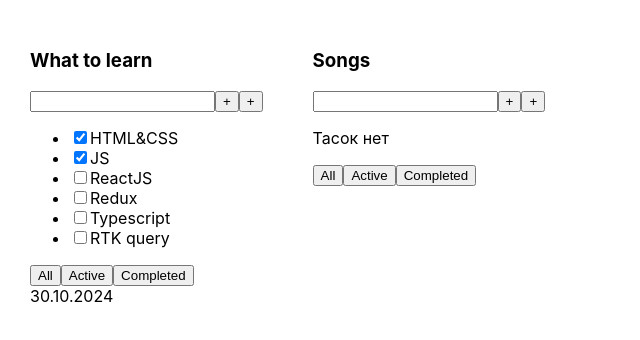
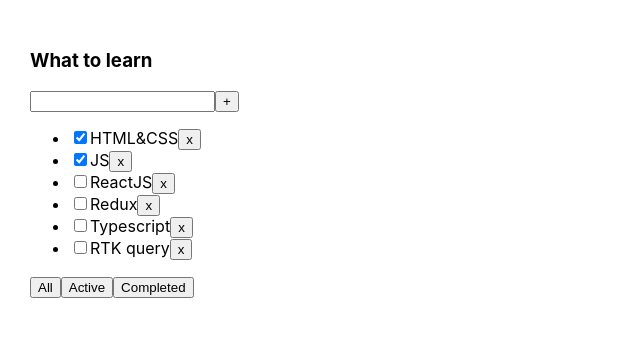
Before and after one commit to YurySamsonenka/todolist-incubator, a React (Create React App) app: page / in a window 1280 px wide. Shown: the top 340 px of the page, without its empty margins (0-640 px from the left). Built offline with nearby package versions, Linux system fonts and the light colour scheme.

Commit message:
Сделал 02 - Спринт 01, неделя 2. ДЗ не было

```diff
--- a/src/App.tsx
+++ b/src/App.tsx
@@ -1,4 +1,4 @@
-import React from 'react';
+import React, { useState } from 'react';
 import './App.css';
 import { Todolist } from './Todolist';
 
@@ -7,27 +7,43 @@
 	title: string
 	isDone: boolean
 }
+export type FilterValues = 'all' | 'active' | 'completed'
 
 function App() {
-	const tasks1: Task[] = [
+	const [tasks, setTasks] = useState<Task[]>([
 		{ id: 1, title: 'HTML&CSS', isDone: true },
 		{ id: 2, title: 'JS', isDone: true },
 		{ id: 3, title: 'ReactJS', isDone: false },
 		{ id: 4, title: 'Redux', isDone: false },
 		{ id: 5, title: 'Typescript', isDone: false },
 		{ id: 6, title: 'RTK query', isDone: false },
-	];
+	]);
 
-	const tasks2: Task[] = [
-		// { id: 1, title: 'Hello world', isDone: true },
-		// { id: 2, title: 'I am Happy', isDone: false },
-		// { id: 3, title: 'Yo', isDone: false },
-	];
+	const [filter, setFilter] = useState<FilterValues>('all');
+
+	let tasksForTodolist = tasks;
+	if (filter === 'active') {
+		tasksForTodolist = tasks.filter(t => !t.isDone);
+	}
+	if (filter === 'completed') {
+		tasksForTodolist = tasks.filter(t => t.isDone);
+	}
+
+	const removeTask = (taskId: number) => {
+		const filteredTasks = tasks.filter(t => t.id !== taskId);
+		setTasks(filteredTasks);
+	};
+
+	const changeFilter = (filter: FilterValues) => {
+		setFilter(filter);
+	};
 
 	return (
 		<div className="App">
-			<Todolist title="What to learn" tasks={tasks1} data={'30.10.2024'} />
-			<Todolist title="Songs" tasks={tasks2} />
+			<Todolist title="What to learn"
+				tasks={tasksForTodolist}
+				removeTask={removeTask}
+				changeFilter={changeFilter} />
 		</div>
 	);
 }
--- a/src/Button.tsx
+++ b/src/Button.tsx
@@ -1,7 +1,8 @@
 type Props = {
 	title: string
+	onClick?: () => void
 }
 
-export const Button = ({ title }: Props) => {
-	return <button>{title}</button>
-}
+export const Button = ({ title, onClick }: Props) => {
+	return <button onClick={onClick}>{title}</button>;
+};
--- a/src/Todolist.tsx
+++ b/src/Todolist.tsx
@@ -1,20 +1,20 @@
 import React from 'react';
-import { Task } from './App';
+import { FilterValues, Task } from './App';
 import { Button } from './Button';
 
 type Props = {
 	title: string
 	tasks: Task[]
-	data?: string
+	removeTask: (taskId: number) => void
+	changeFilter: (filter: FilterValues) => void
 }
 
-export const Todolist = ({ title, tasks, data }: Props) => {
+export const Todolist = ({ title, tasks, removeTask, changeFilter }: Props) => {
 	return (
 		<div>
 			<h3>{title}</h3>
 			<div>
 				<input />
-				<button>+</button>
 				<Button title={'+'} />
 			</div>
 			{tasks.length === 0 ? (
@@ -26,17 +26,17 @@
 							<li key={t.id}>
 								<input type="checkbox" checked={t.isDone} />
 								<span>{t.title}</span>
+								<Button title={'x'} onClick={() => removeTask(t.id)} />
 							</li>
 						);
 					})}
 				</ul>
 			)}
 			<div>
-				<Button title={'All'} />
-				<Button title={'Active'} />
-				<Button title={'Completed'} />
+				<Button title={'All'} onClick={()=>{changeFilter("all")}} />
+				<Button title={'Active'} onClick={()=>{changeFilter("active")}}/>
+				<Button title={'Completed'} onClick={()=>{changeFilter("completed")}}/>
 			</div>
-			<div>{data}</div>
 		</div>
 	);
 };
```
